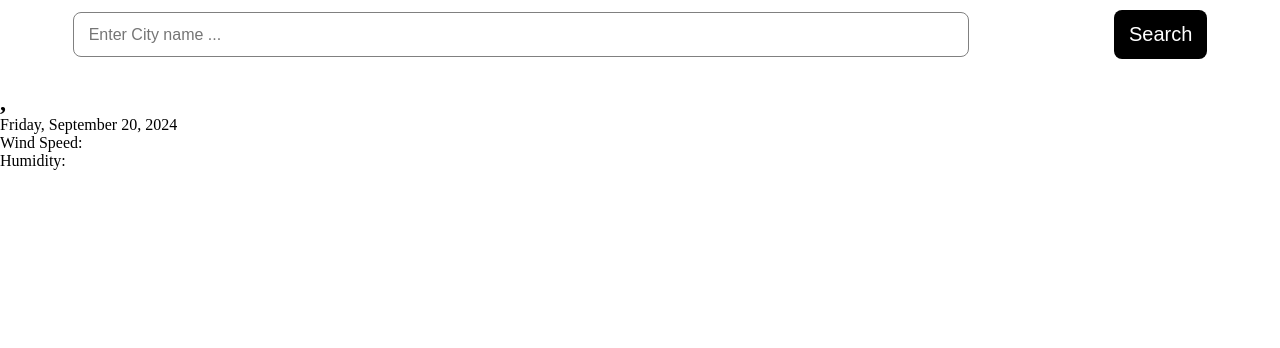
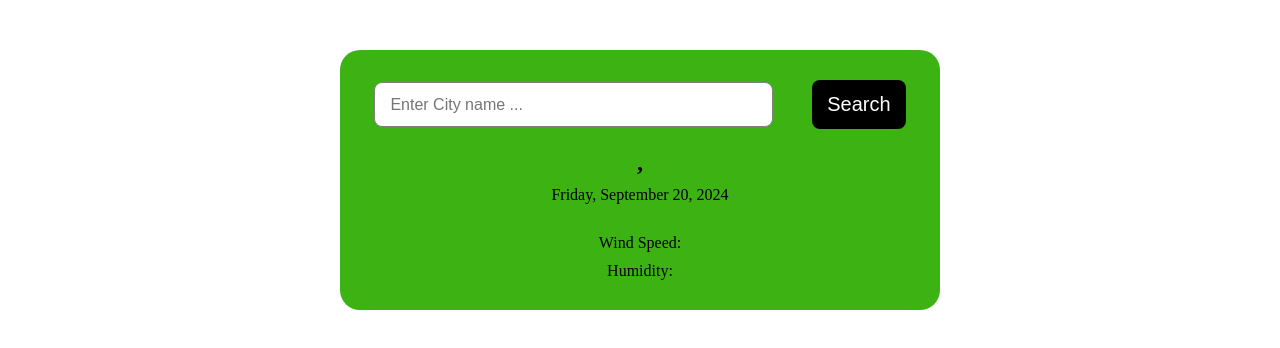
Before and after one commit to Khvede93/Weather, a React (Vite) app: page / in a window 1280 px wide. Shown: the top 348 px of the page. Built offline with nearby package versions, Linux system fonts and the light colour scheme; no server answers.

Commit message:
working version of app is Done

```diff
--- a/src/App.css
+++ b/src/App.css
@@ -1,4 +1,11 @@
 .app {
+  text-align: center;
+  margin: 50px auto 0;
+  width: 90%;
+  max-width: 600px;
+  border-radius: 20px;
+  background-color: rgb(61, 178, 19);
+  padding: 20px 15px 30px;
 }
 
 .search {
@@ -6,7 +13,6 @@
   display: flex;
   justify-content: space-around;
   align-items: center;
-  margin-bottom: 30px;
   margin-top: 10px;
 }
 
@@ -32,3 +38,16 @@
   cursor: pointer;
   padding: 13px 15px;
 }
+
+.weather-container {
+  display: flex;
+  flex-direction: column;
+  gap: 10px;
+  margin-top: 20px;
+}
+
+.weather-info {
+  display: flex;
+  flex-direction: column;
+  gap: 10px;
+}
--- a/src/components/weather/Weather.jsx
+++ b/src/components/weather/Weather.jsx
@@ -52,7 +52,7 @@ export const Weather = () => {
       {loading ? (
         <div>Loading Data !!! Please Wait</div>
       ) : (
-        <div>
+        <div className='weather-container'>
           <div className='city-name'>
             <h2>
               {weatherData?.name}, <span>{weatherData?.sys?.country}</span>
```
